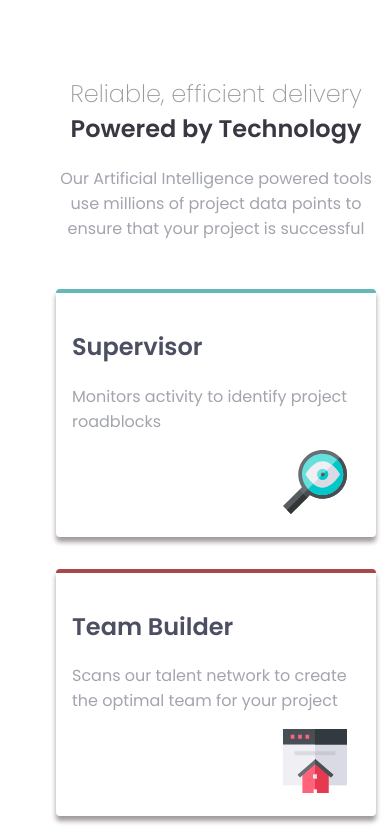
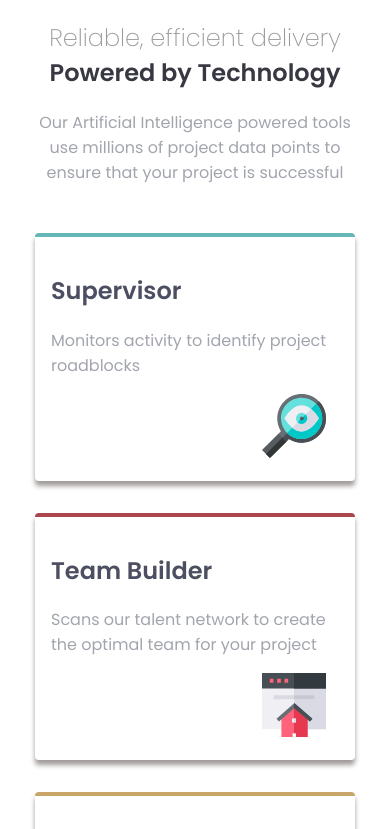
Before and after one commit to KeerthiVasan-N/Four-Card-Component, a plain HTML site: page index.html in a window 390 px wide. Shown: the top 829 px of the page. Drawn offline with Linux system fonts and the light colour scheme.

Commit message:
Fixed Mobile padding

```diff
--- a/styles.css
+++ b/styles.css
@@ -3,7 +3,7 @@
 }
 body{
     font-family: 'Poppins',sans-serif;
-    padding: 3rem;
+    /* padding: 4rem; */
 }
 .container{
     display: grid;
```
